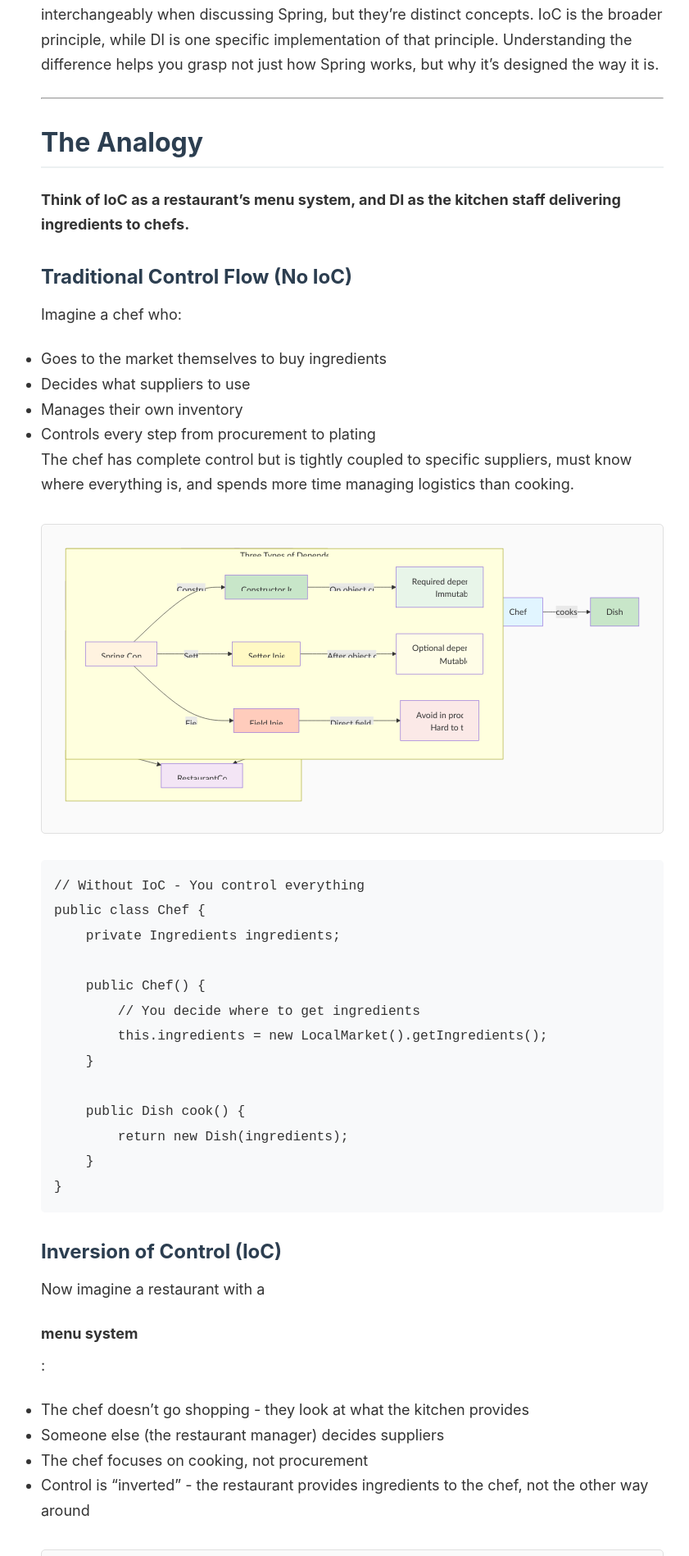
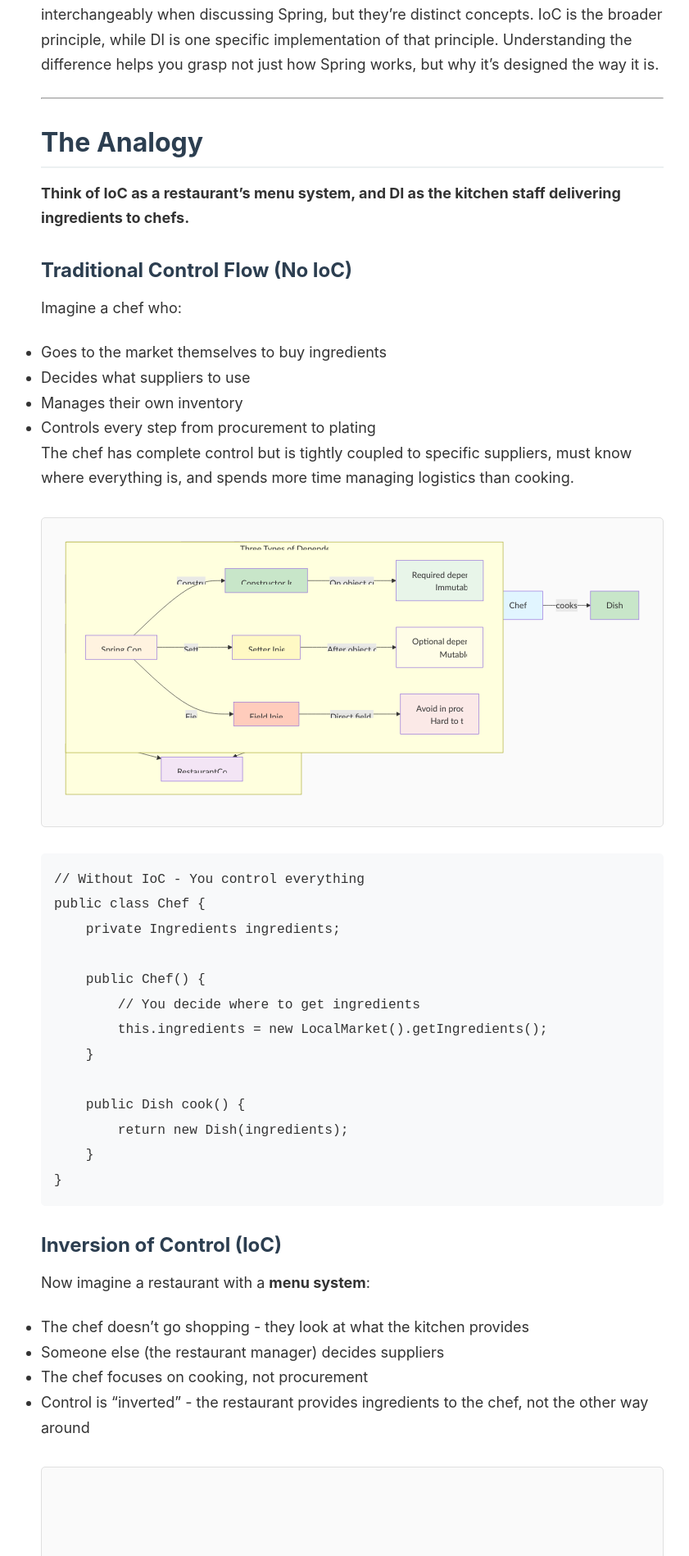
Before and after one commit to jlapugot/jlapugot.github.io, a Jekyll site: the page built from _posts/2025-10-20-spring-ioc-dependency-injection.md, in a window 1280 px wide. Shown: the part 745-2643 px from the top of the page at 82% size, without its empty margins (210-1051 px from the left). Built offline with Jekyll 4.4.1, drawn with Linux system fonts in a browser that asks for light colours.

Commit message:
fix: remove block display from inline bold text

```diff
--- a/assets/css/main.css
+++ b/assets/css/main.css
@@ -256,9 +256,8 @@ blockquote {
   box-shadow: 0 2px 8px rgba(0, 0, 0, 0.1);
 }
 
-/* Lists with bold headers */
-.post-content p strong:only-child {
-  display: block;
+/* Lists with bold headers - only if paragraph ends with colon */
+.post-content p:has(strong:only-child):has(strong:last-child:after) {
   margin-top: 1.5rem;
   margin-bottom: 0.5rem;
 }
```
